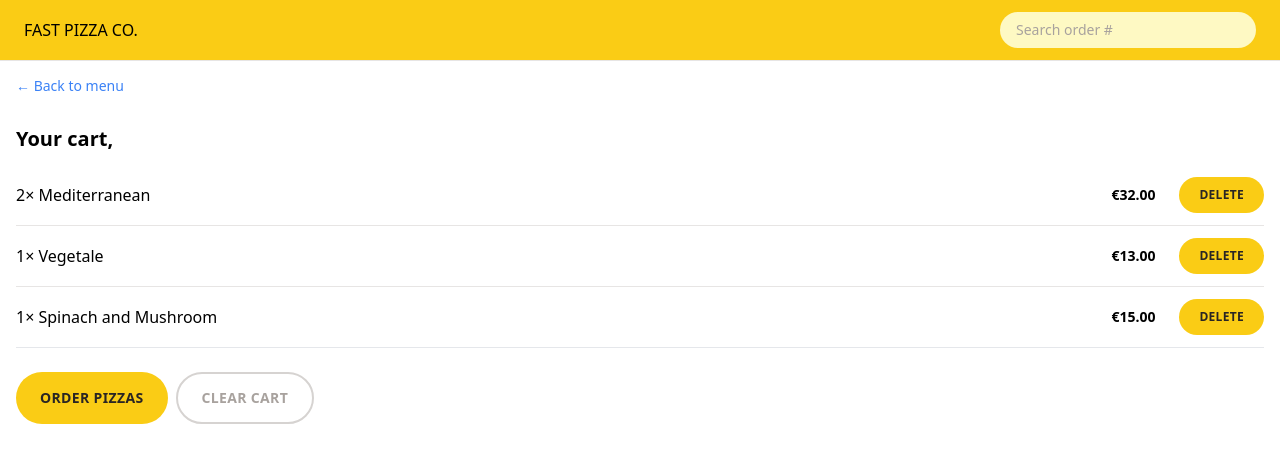
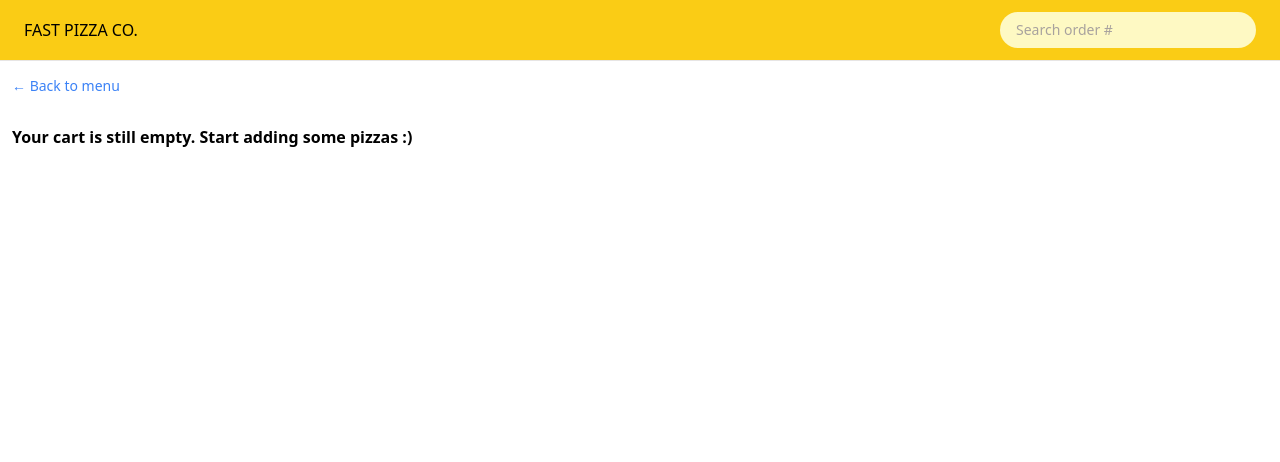
Before and after one commit to LHFahim/fast-pizza, a React (Vite) app: page /cart in a window 1280 px wide. Shown: the top 462 px of the page. Built offline with nearby package versions, Linux system fonts and the light colour scheme.

Commit message:
added delete card item

```diff
--- a/src/features/cart/Cart.jsx
+++ b/src/features/cart/Cart.jsx
@@ -1,9 +1,11 @@
 /* eslint-disable no-unused-vars */
-import { useSelector } from "react-redux";
+import { useDispatch, useSelector } from "react-redux";
 import { Link } from "react-router-dom";
 import Button from "../../ui/Button/Button";
 import LinkButton from "../../ui/LinkButton";
 import CartItem from "./CartItem";
+import EmptyCart from "./EmptyCart";
+import { clearCart, getCart } from "./cartSlice";
 
 const fakeCart = [
   {
@@ -30,9 +32,12 @@
 ];
 
 function Cart() {
+  const dispatch = useDispatch();
+
   const username = useSelector((state) => state.user.username);
+  const cart = useSelector(getCart);
 
-  const cart = fakeCart;
+  if (!cart.length) return <EmptyCart />;
 
   return (
     <div className="px-4 py-3">
@@ -42,7 +47,7 @@
 
       <ul className="mt-3 divide-y divide-stone-200 border-b">
         {cart.map((item) => (
-          <CartItem item={item} key={item.key} />
+          <CartItem item={item} key={item.id} />
         ))}
       </ul>
 
@@ -51,7 +56,9 @@
           Order pizzas
         </Button>
 
-        <Button type="secondary">Clear cart</Button>
+        <Button type="secondary" onClick={() => dispatch(clearCart())}>
+          Clear cart
+        </Button>
       </div>
     </div>
   );
--- a/src/features/cart/CartItem.jsx
+++ b/src/features/cart/CartItem.jsx
@@ -1,9 +1,9 @@
 /* eslint-disable react/prop-types */
-import Button from "../../ui/Button/Button";
 import { formatCurrency } from "../../utilities/helpers";
+import DeleteItem from "./DeleteItem";
 
 function CartItem({ item }) {
-  const { name, quantity, totalPrice } = item;
+  const { pizzaId, name, quantity, totalPrice } = item;
 
   return (
     <li className="py-3 sm:flex sm:items-center sm:justify-between">
@@ -12,7 +12,7 @@
       </p>
       <div className="flex items-center justify-between sm:gap-6">
         <p className="text-sm font-bold">{formatCurrency(totalPrice)}</p>
-        <Button type="small">Delete</Button>
+        <DeleteItem pizzaId={pizzaId} />
       </div>
     </li>
   );
--- /dev/null
+++ b/src/features/cart/DeleteItem.jsx
@@ -0,0 +1,16 @@
+/* eslint-disable react/prop-types */
+import { useDispatch } from "react-redux";
+import Button from "../../ui/Button/Button";
+import { deleteItem } from "./cartSlice";
+
+const DeleteItem = ({ pizzaId }) => {
+  const dispatch = useDispatch();
+
+  return (
+    <Button type="small" onClick={() => dispatch(deleteItem(pizzaId))}>
+      Delete
+    </Button>
+  );
+};
+
+export default DeleteItem;
--- a/src/features/cart/EmptyCart.jsx
+++ b/src/features/cart/EmptyCart.jsx
@@ -1,11 +1,13 @@
-import { Link } from "react-router-dom";
+import LinkButton from "../../ui/LinkButton";
 
 function EmptyCart() {
   return (
-    <div>
-      <Link to="/menu">&larr; Back to menu</Link>
+    <div className="py-3 px-3">
+      <LinkButton to="/menu">&larr; Back to menu</LinkButton>
 
-      <p>Your cart is still empty. Start adding some pizzas :)</p>
+      <p className="mt-7 font-semibold">
+        Your cart is still empty. Start adding some pizzas :)
+      </p>
     </div>
   );
 }
--- a/src/features/cart/cartSlice.js
+++ b/src/features/cart/cartSlice.js
@@ -1,3 +1,4 @@
+/* eslint-disable no-undef */
 import { createSlice } from "@reduxjs/toolkit";
 
 const initialState = {
@@ -59,3 +60,8 @@
 
 export const getTotalCartPrice = (state) =>
   state.cart.cart.reduce((sum, item) => sum + item.totalPrice, 0);
+
+export const getCart = (state) => state.cart.cart;
+
+export const getCurrentQuantityById = (id) => (state) =>
+  state.cart.cart.find((item) => item.pizzaId === id)?.quantity ?? 0;
--- a/src/features/menu/MenuItem.jsx
+++ b/src/features/menu/MenuItem.jsx
@@ -1,12 +1,16 @@
 /* eslint-disable react/prop-types */
-import { useDispatch } from "react-redux";
+import { useDispatch, useSelector } from "react-redux";
 import Button from "../../ui/Button/Button";
 import { formatCurrency } from "../../utilities/helpers";
-import { addItem } from "../cart/cartSlice";
+import DeleteItem from "../cart/DeleteItem";
+import { addItem, getCurrentQuantityById } from "../cart/cartSlice";
 function MenuItem({ pizza }) {
   const dispatch = useDispatch();
 
   const { id, name, unitPrice, ingredients, soldOut, imageUrl } = pizza;
+
+  const currentQuantity = useSelector(getCurrentQuantityById(id));
+  const isInCart = currentQuantity > 0;
 
   const handleAddToCart = () => {
     const newItem = {
@@ -41,7 +45,9 @@
             </p>
           )}
 
-          {!soldOut && (
+          {isInCart && <DeleteItem pizzaId={id} />}
+
+          {!soldOut && !isInCart && (
             <Button type="small" onClick={handleAddToCart}>
               Add to cart
             </Button>
```
